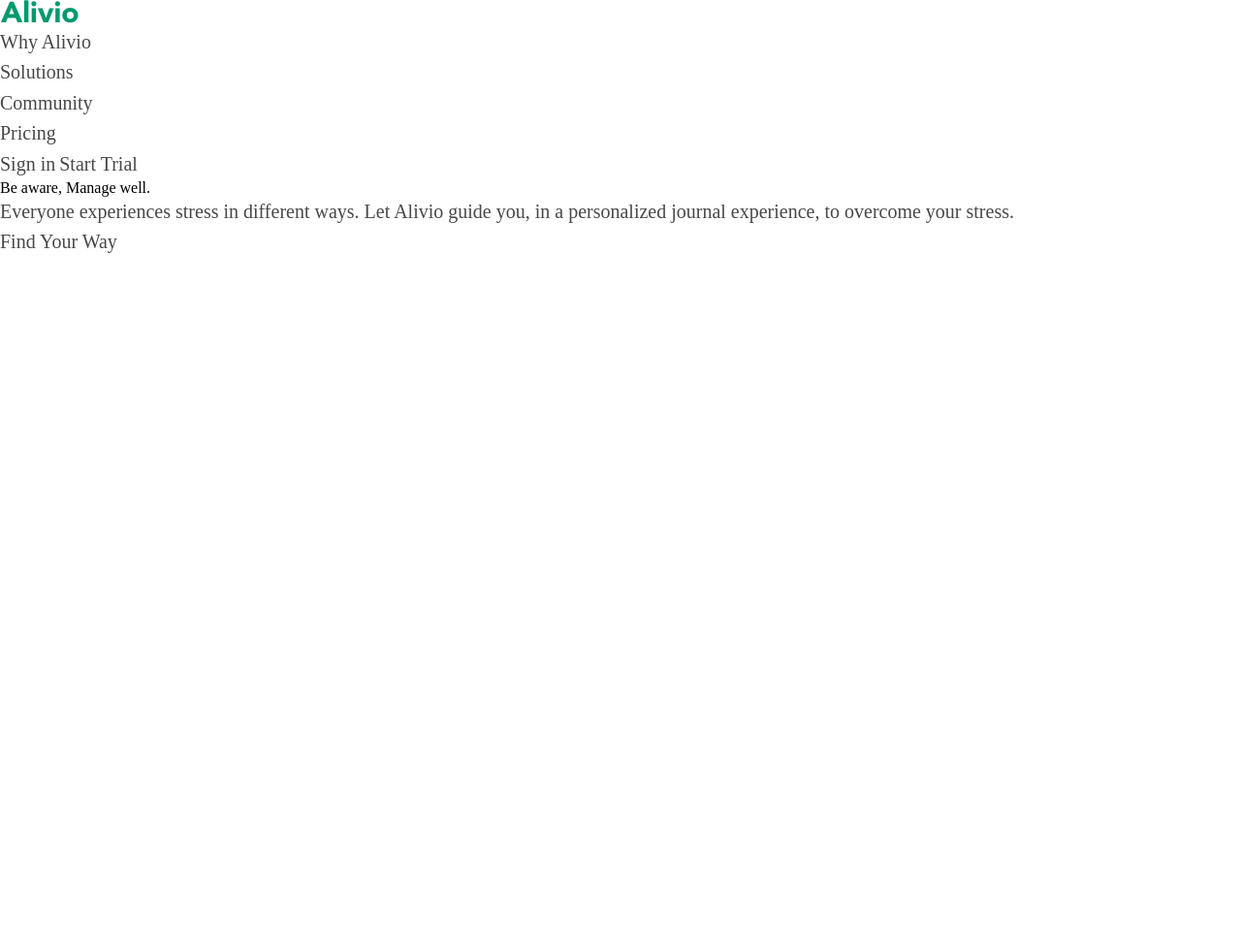
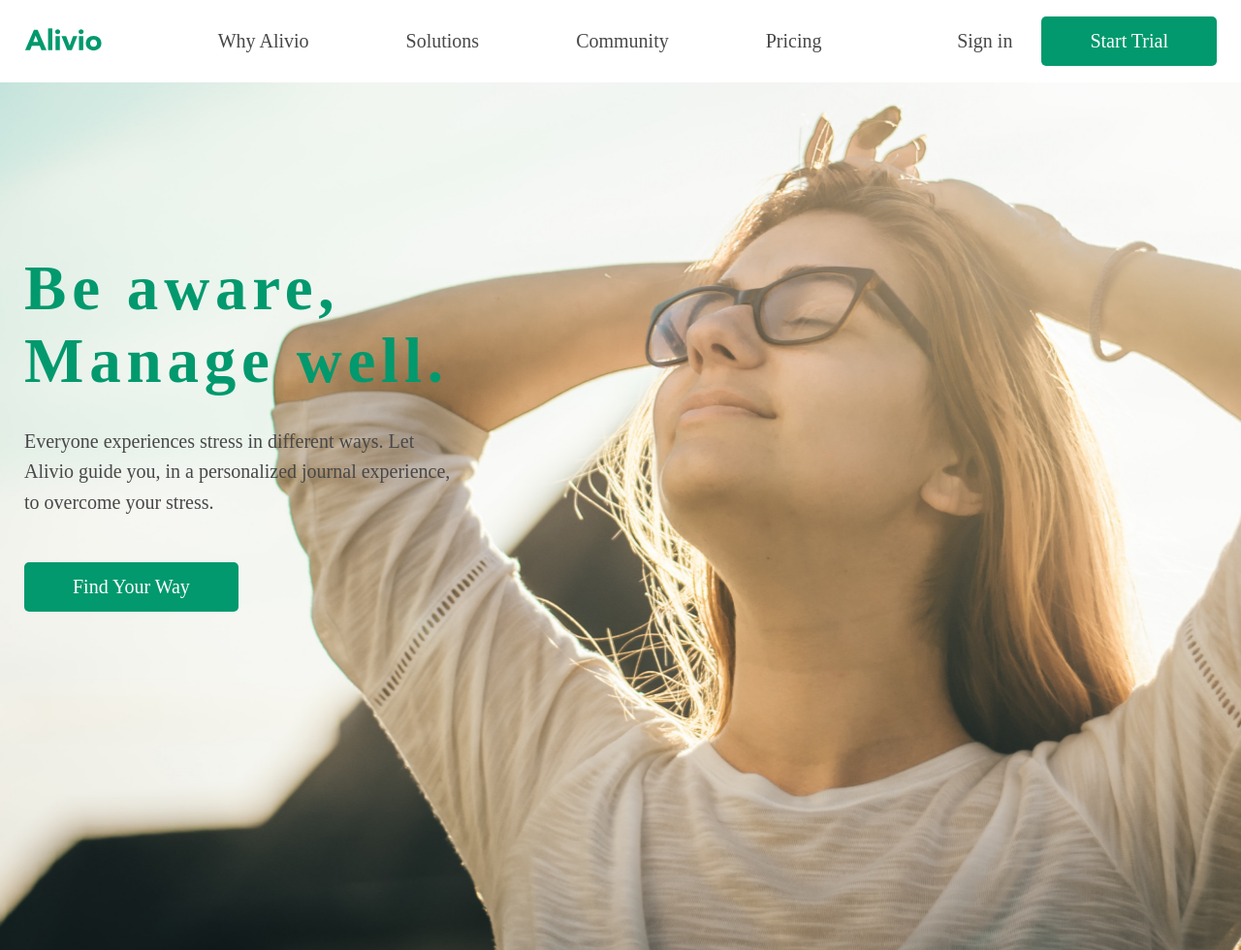
Before and after one commit to ShvepsNeKeks/Alivio, a plain HTML site: page index.html in a window 1280 px wide. Shown: the whole page at 97% size. Before the commit the page ends 800 px from the top, so only its background shows below. Drawn offline with Linux system fonts and the light colour scheme.

Commit message:
add mob version and header

```diff
--- a/css/main.css
+++ b/css/main.css
@@ -5,13 +5,25 @@
   --color-gray: #484848;
   --color-green: #01996D;
   --color-black: #292929;
+  --color-white: #fff;
 
   --font-geo: font-family:"Noto Serif Georgian", serif;
   --font-lato: font-family: "Lato", sans-serif;
+
+  --index: calc(1vw + 1vh);
+  --trm-scale: 1.05;
+  --time-trans: 1.2s;
+  --border-rad: 5px;
+  --pg-mob: 25px;
 }
 
 
 /* Мульти-блоки */
+.main-container {
+  max-width: 1370px;
+  margin-inline: auto;
+}
+
 .text-style-small {
   color: var(--color-gray);
   font-family: var(--font-lato);
@@ -20,37 +32,108 @@
   line-height: 157%;
 }
 
+.hero-btn {
+  padding: 13px 50px;
+  border-radius: var(--border-rad);
+  font-size: 20px;
+  font-weight: 400;
+  line-height: 25px;
+  text-wrap: nowrap;
+  transition: box-shadow var(--time-trans), transform var(--time-trans);
+  background-color: var(--color-green);
+  color: var(--color-white);
+  font-family: var(--font-lato);
+}
+
+.hero-btn:hover {
+  transform: scale(var(--trm-scale));
+  box-shadow: 0 0 7px var(--color-gray);
+}
+
 
 /* Шапка и навигация */
-.nav {
+.nav__container {
+  display: flex;
+  justify-content: space-between;
+  align-items: center;
+  min-height: 85px;
+  gap: 20px;
+
 }
-.nav__container {
+
+.header__logo {
+  display: inline-block;
 }
-.main-container {
+
+.header__logo-svg {
+  max-width: 80px;
 }
-.header__logo {
+
+.nav__list {
+  display: flex;
+  justify-content: space-between;
+  gap: 60px;
 }
-.nav__list {
+
+.nav__list-item {}
+
+.nav__list-link {
+  display: inline-block;
+  padding: 10px 20px;
+  font-weight: 500;
+  text-wrap: nowrap;
+  transition: color var(--time-trans), background-color var(--time-trans);
+  border-radius: var(--border-rad);
 }
-.nav__list-item {
+
+
+.nav__list-link:hover {
+  background-color: var(--color-green);
+  color: var(--color-white);
 }
-.nav__list-link {
+
+
+.nav__wrapper-btn {
+  display: flex;
+  justify-content: center;
+  align-items: center;
 }
-.text-style-small {
+
+.nav__link-sign-in {
+  padding: 10px 20px;
+  margin-right: 10px;
+  display: inline-block;
+  transition: color var(--time-trans), background-color var(--time-trans);
+  border-radius: var(--border-rad);
+  text-wrap: nowrap;
+
 }
-.nav__wrapper-btn {
+
+.nav__link-sign-in:hover {
+  background-color: var(--color-green);
+  color: var(--color-white);
 }
-.nav__link-sign-in {
+
+.header {
+  min-height: 895px;
 }
-.nav__btn {
+
+.header__container {}
+
+.header__wrapper {
+  padding-top: 175px;
+  max-width: 440px;
 }
-.header {
+
+.header__title {
+  margin-bottom: 30px;
+  color: var(--color-green);
+  font-family: var(--font-geo);
+  font-size: 65px;
+  font-weight: 700;
+  letter-spacing: 5.8px;
 }
-.header__container {
+
+.header__text {
+  margin-bottom: 46px;
 }
-.header__title {
-}
-.header__text {
-}
-.header__btn {
-}
--- a/css/media.css
+++ b/css/media.css
@@ -0,0 +1,42 @@
+@media screen and (max-width: 1450px) {
+  .main-container {
+    padding: 0 var(--pg-mob);
+  }
+}
+
+@media screen and (max-width: 1150px) {
+  .nav__container {
+    padding-top: var(--pg-mob);
+    padding-bottom: var(--pg-mob);
+    flex-wrap: wrap;
+    justify-content: center;
+  }
+}
+
+@media screen and (max-width: 750px) {
+  .nav__wrapper-btn {
+    order: -1;
+  }
+
+  .header__logo {
+    order: -2;
+  }
+
+  .nav__list {
+    flex-wrap: wrap;
+    justify-content: center;
+    gap: 20px;
+  }
+}
+
+/* @media screen and (max-width: 410px) {
+   .header__logo {
+    order: -2;
+  }
+
+  .nav__wrapper-btn {
+    order: -1;
+  }
+
+
+} */
--- a/index.html
+++ b/index.html
@@ -6,6 +6,7 @@
   <meta name="viewport" content="width=device-width, initial-scale=1.0">
   <title>Alivio</title>
   <meta name="author" content="Дмитрий.А">
+  <script src="js/add.js" defer></script>
   <link rel="stylesheet" href="css/reset.css">
   <link rel="stylesheet" href="css/main.css">
   <link rel="stylesheet" href="css/media.css">
@@ -16,7 +17,7 @@
   <nav class="nav">
     <div class="nav__container main-container">
       <a href="#" class="header__logo">
-        <svg xmlns="http://www.w3.org/2000/svg" width="81" height="24" viewBox="0 0 81 24" fill="none">
+        <svg class="header__logo-svg" xmlns="http://www.w3.org/2000/svg" width="81" height="24" viewBox="0 0 81 24" fill="none">
           <path
             d="M10.15 1.76007H14.02L23.26 23.0001H17.98L16.15 18.5001H7.89997L6.12997 23.0001H0.969971L10.15 1.76007ZM11.95 7.94007L9.36997 14.5401H14.56L11.95 7.94007Z"
             fill="#01996D" />
@@ -36,11 +37,11 @@
         </svg>
       </a>
 
-      <ul class="nav__list main-container">
+      <ul class="nav__list">
         <li class="nav__list-item">
           <a href="" class="nav__list-link text-style-small">Why Alivio</a>
         </li>
-        <li class="nav__list-item">
+        <li class="nav__list-item" >
           <a href="" class="nav__list-link text-style-small">Solutions</a>
         </li>
         <li class="nav__list-item">
@@ -53,20 +54,23 @@
 
       <div class="nav__wrapper-btn">
         <a href="#" class="nav__link-sign-in text-style-small">Sign in</a>
-        <button class="nav__btn text-style-small">Start Trial</button>
+        <button class="nav__btn hero-btn">Start Trial</button>
       </div>
     </div>
   </nav>
 
-  <header class="header">
+  <header class="header" style="background: url(img/bgc-header.png)no-repeat 60% 25%/cover;">
     <div class="header__container main-container">
-      <h1 class="header__title">Be aware,
-        Manage well.</h1>
-      <p class="header__text text-style-small">Everyone experiences stress in different ways.
-        Let Alivio guide you, in a personalized journal experience, to overcome your stress.</p>
-      <button class="header__btn text-style-small">Find Your Way</button>
+      <div class="header__wrapper">
+        <h1 class="header__title">Be aware,
+          Manage well.</h1>
+        <p class="header__text text-style-small">Everyone experiences stress in different ways.
+          Let Alivio guide you, in a personalized journal experience, to overcome your stress.</p>
+        <button class="header__btn hero-btn">Find Your Way</button>
+      </div>
     </div>
   </header>
+
 
 </body>
 
--- /dev/null
+++ b/js/add.js
@@ -0,0 +1,7 @@
+const options = {
+  root: document.querySelector(""),
+  rootMargin: "0px",
+  threshold: 1.0,
+};
+
+const observer = new IntersectionObserver(callback, options);
```
Also changed, not shown: 2 other files.
